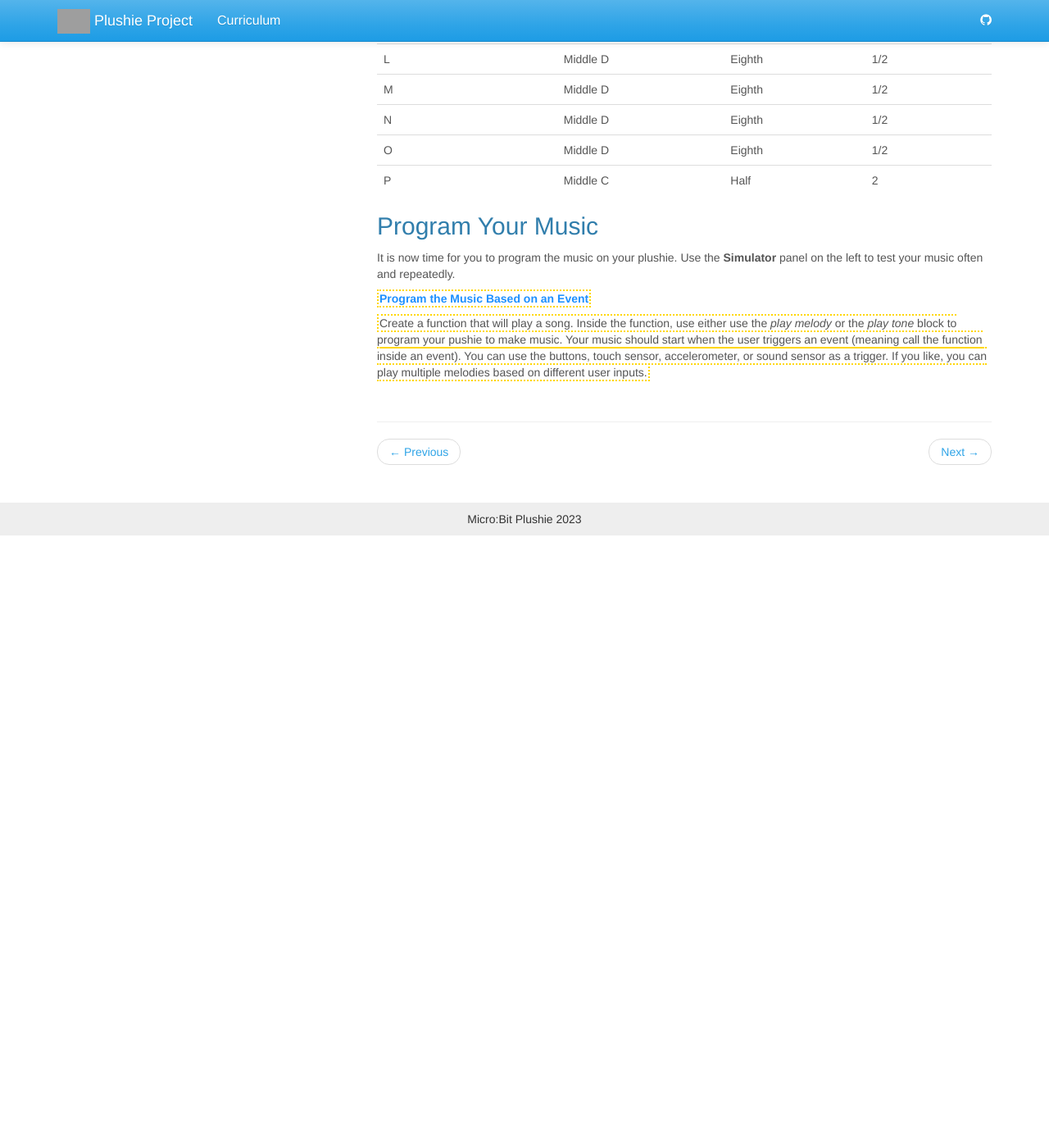
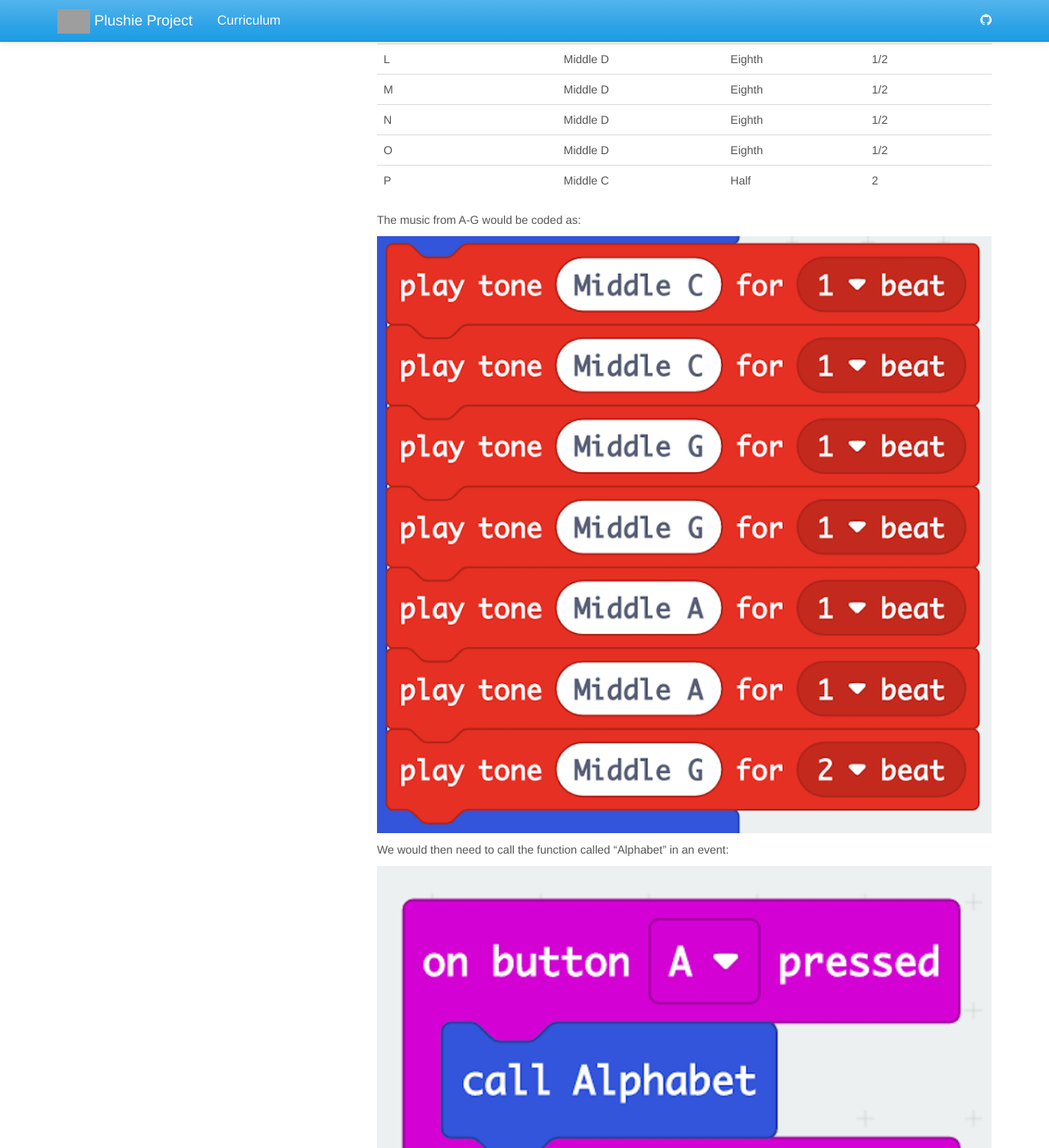
Before and after one commit to jake-chipps/plushie, a Jekyll site: the page built from _docs/lessons/3-1.md, in a window 1280 px wide and 1400 px high, scrolled down 4698 px. Shown: the whole window at 82% size. Built offline with Jekyll 4.4.1, drawn with Linux system fonts in a browser that asks for light colours; before the commit the page ends 5351 px from its top, so only the background shows below that; grey boxes are pictures that could not be loaded.

Commit message:
Add content

```diff
--- a/_docs/lessons/3-1.md
+++ b/_docs/lessons/3-1.md
@@ -108,6 +108,14 @@ N | Middle D | Eighth | 1/2
 O | Middle D | Eighth | 1/2
 P | Middle C | Half | 2
 
+The music from A-G would be coded as:
+
+![cod for alphabet song](../images/alphabet-code.png)
+
+We would then need to call the function called "Alphabet" in an event:
+
+![call the alphabet function](../images/call-alphabet.png)
+
 ## Program Your Music
 It is now time for you to program the music on your plushie. Use the **Simulator** panel on the left to test your music often and repeatedly.
 
```
Also changed, not shown: _docs/images/alphabet-code.png (added), _docs/images/call-alphabet.png (added), 1 other file.
